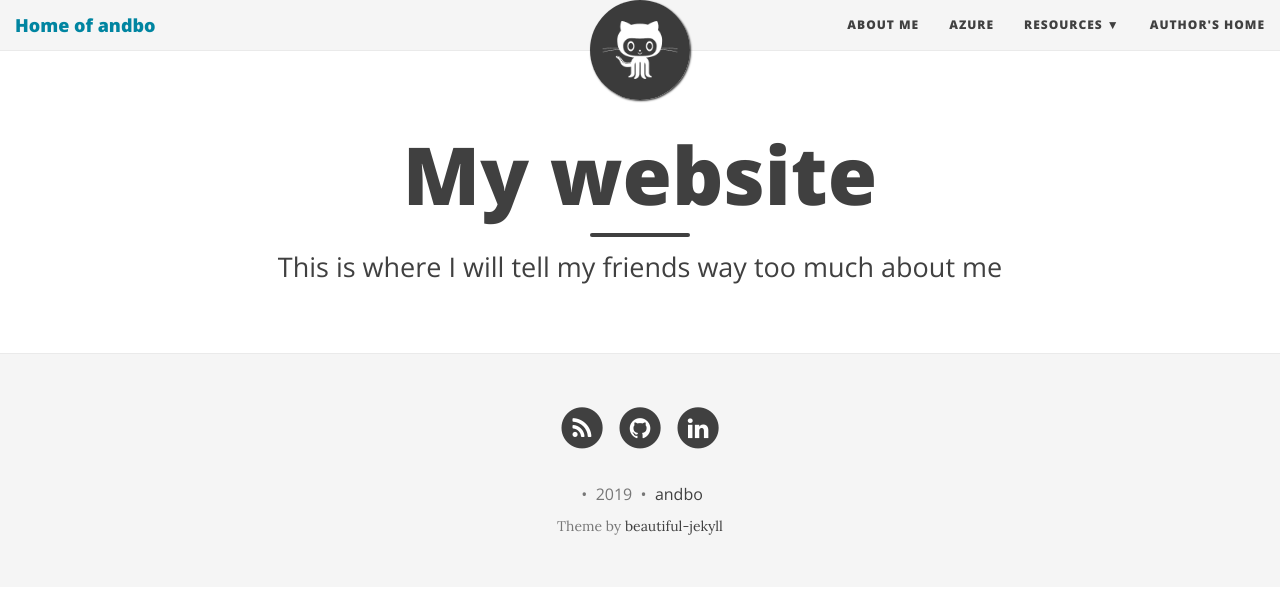
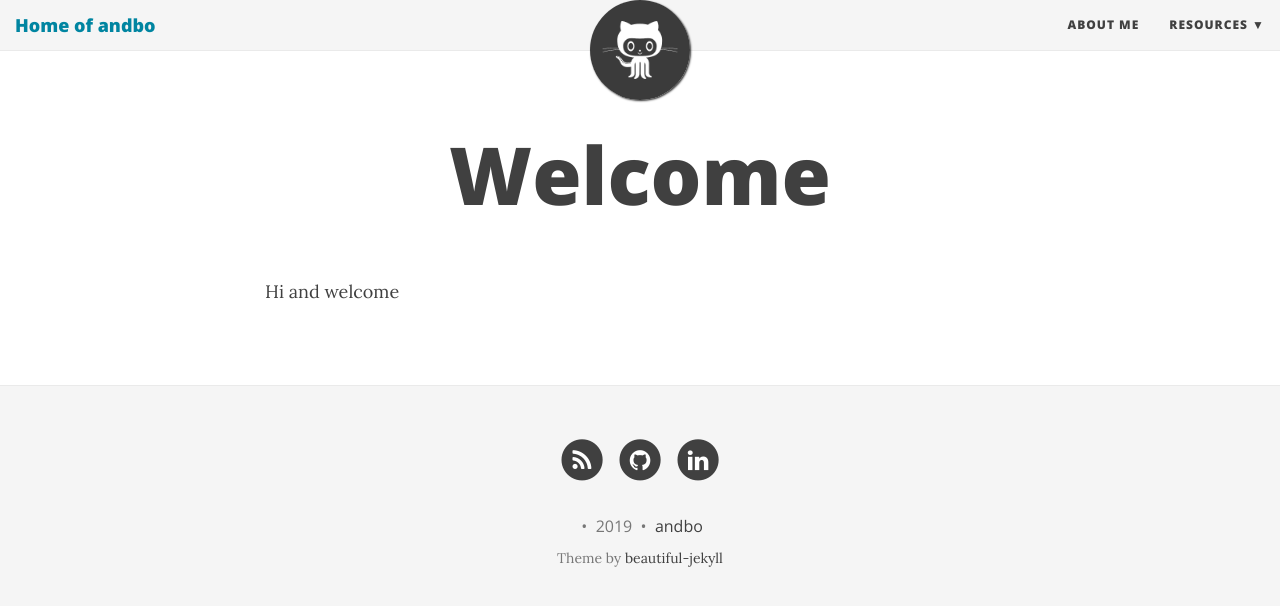
Before and after one commit to andbo/andbo.github.io, a Jekyll site: the page built from index.md, in a window 1280 px wide. Shown: the top 606 px of the page. Built offline with Jekyll 4.4.1, drawn with Linux system fonts in a browser that asks for light colours; nearby versions of some CDN libraries; the list of posts is cut into pages by our own code.

Commit message:
added games and index.md

```diff
--- a/_config.yml
+++ b/_config.yml
@@ -21,11 +21,12 @@
 # List of links in the navigation bar
 navbar-links:
   About Me: "resume"
-  Azure: "azure"
   Resources:
+    - Azure: "azure"
+    - Games: "games"
     - Beautiful Jekyll: "http://deanattali.com/beautiful-jekyll/"
     - Learn markdown: "http://www.markdowntutorial.com/"
-  Author's home: "http://andbo.github.io/"
+
 collections:
   azure:
     output: true
--- /dev/null
+++ b/index.md
@@ -0,0 +1,5 @@
+---
+layout: page
+title: Welcome
+---
+Hi and welcome
```
Also changed, not shown: _pages/02_games.md (added, +14 -0 lines).
